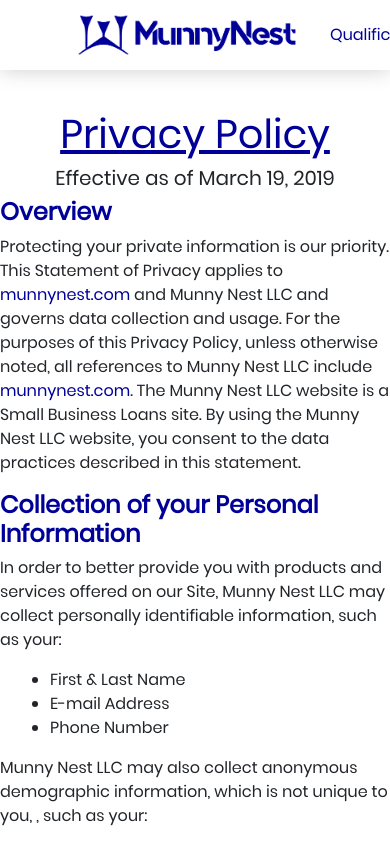
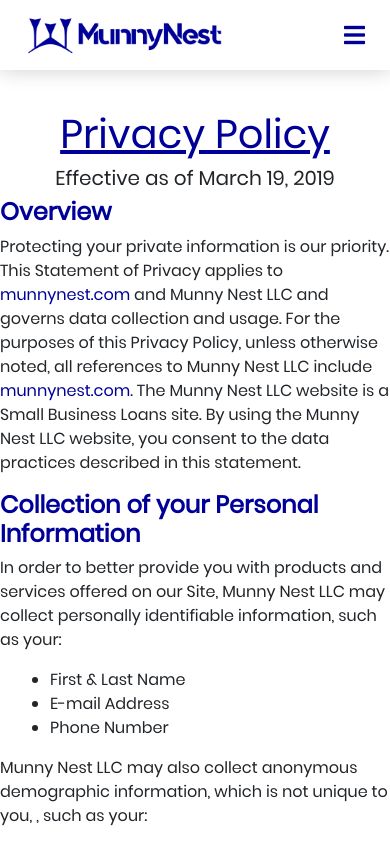
Before and after one commit to komnoor421/munnynet-site, a React app in the folder client/: page /privacy in a window 390 px wide. Shown: the top 844 px of the page. Built offline with nearby package versions, Linux system fonts and the light colour scheme.

Commit message:
made navbar responsive

```diff
--- a/client/src/components/Header/index.js
+++ b/client/src/components/Header/index.js
@@ -6,7 +6,26 @@
 import './style.scss';
 
 class Header extends Component {
+
+  constructor() {
+    super();
+
+    this.state = {
+      menuVisible: false
+    }
+
+    this.toggleMenu = this.toggleMenu.bind(this);
+  }
+
+  toggleMenu() {
+    this.setState(
+      { menuVisible: !this.state.menuVisible }
+    );
+  }
+
   render() {
+    const that = this;
+
     return (
       <header>
         <div className='headerWrapper container-fluid'>
@@ -14,6 +33,7 @@
             <Link to='/'>
               <img className='logo' src={logo} />
             </Link>
+            <i className="fas fa-bars menuButton menuInner" onClick={this.toggleMenu}></i>
             <ul>
               <li>
                 <Link to='/qualifications'>
@@ -46,6 +66,34 @@
             </Link>
           </div>
         </div>
+        <div className='headerWrapper container-fluid navNarrow'
+        ref={function(el) {
+          if (el) {
+            if (that.state.menuVisible) {
+              return el.style.setProperty('display', 'block', 'important');
+            } else {
+              return el.style.setProperty('display', 'none', 'important');
+            }
+          }
+        }}>
+          <ul>
+            <li>
+              <Link to='/qualifications'>
+                Qualifications
+              </Link>
+            </li>
+            <li>
+              <Link to='/products'>
+                Loans & Products
+              </Link>
+            </li>
+            <li>
+              <Link to='/contact'>
+                Contact Us
+              </Link>
+            </li>
+          </ul>
+        </div>
       </header>
     );
   }
--- a/client/src/components/Header/style.scss
+++ b/client/src/components/Header/style.scss
@@ -1,38 +1,95 @@
 header {
   display: flex !important;
+  justify-content: center;
+  flex-direction: column;
+  align-items: center;
   position: fixed;
   width: 100%;
   background-color: white;
-  height: 70px;
   z-index: 1;
   box-shadow: 0px 0px 20px 0px rgba(0,0,0,.2);
   .headerWrapper {
     display: flex !important;
     align-items: center;
     justify-content: space-between;
+    max-width: 1280px;
+    height: 70px;
+    &.navNarrow {
+      display: none !important;
+      padding: 0;
+      background-color: #000099;
+      height: auto;
+      ul {
+        width: 100%;
+        list-style-type: none;
+        margin-bottom: 0;
+        a {
+          padding: 10px 20px;
+          color: white;
+        }
+      }
+    }
+    @media (max-width: 1200px) {
+      margin-left: 0px;
+      margin-right: 0px;
+    }
     a {
       color: #000099;
       text-decoration: none;
+      display: flex;
+      align-items: center;
+      height: 100%;
+      padding: 0 10px;
     }
     .headerLeft {
       display: flex;
+      height: 100%;
+      align-items: center;
+      @media (max-width: 768px) {
+        width: 100%;
+        justify-content: space-between;
+      }
+      .menuButton {
+        display: none;
+        font-size: 24px;
+        color: #000099;
+        cursor: pointer;
+        @media (max-width: 1020px) {
+          display: block;
+          margin-left: 8px;
+        }
+        @media (max-width: 768px) {
+          padding: 0 10px;
+        }
+      }
       .logo {
         display: flex;
         width: 225px;
-        margin-right: 30px;
+        margin-top: 2px;
+        @media (max-width: 576px) {
+          width: 200px;
+        }
       }
       ul {
         display: flex;
         align-items: center;
         list-style-type: none;
         margin-bottom: 0;
+        height: 100%;
+        @media (max-width: 1020px) {
+          display: none;
+        }
         li {
-          margin-right: 20px;
+          // margin-right: 20px;
+          height: 100%;
         }
       }
     }
     .headerRight {
       display: flex;
+      @media (max-width: 768px) {
+        display: none;
+      }
       i {
         transform: scaleX(-1);
         margin-right: 7px;
--- a/client/src/components/Privacy/index.js
+++ b/client/src/components/Privacy/index.js
@@ -49,7 +49,7 @@
         <p>announcements of certain information. Users may opt-out of receiving any or all communications from third-party partners of Munny Nest LLC by contacting us here:</p>
         <ul>
           <li>Web page: <Link to='/'>www.munnynest.com</Link></li>
-          <li>Email: info@munnynest.com</li>
+          {/* <li>Email: info@munnynest.com</li> */}
           <li>Phone: 833.686.9648</li>
         </ul>
         <h4>E-mail Communications</h4>
```
Also changed, not shown: client/public/resources/images/logo-main.png.
